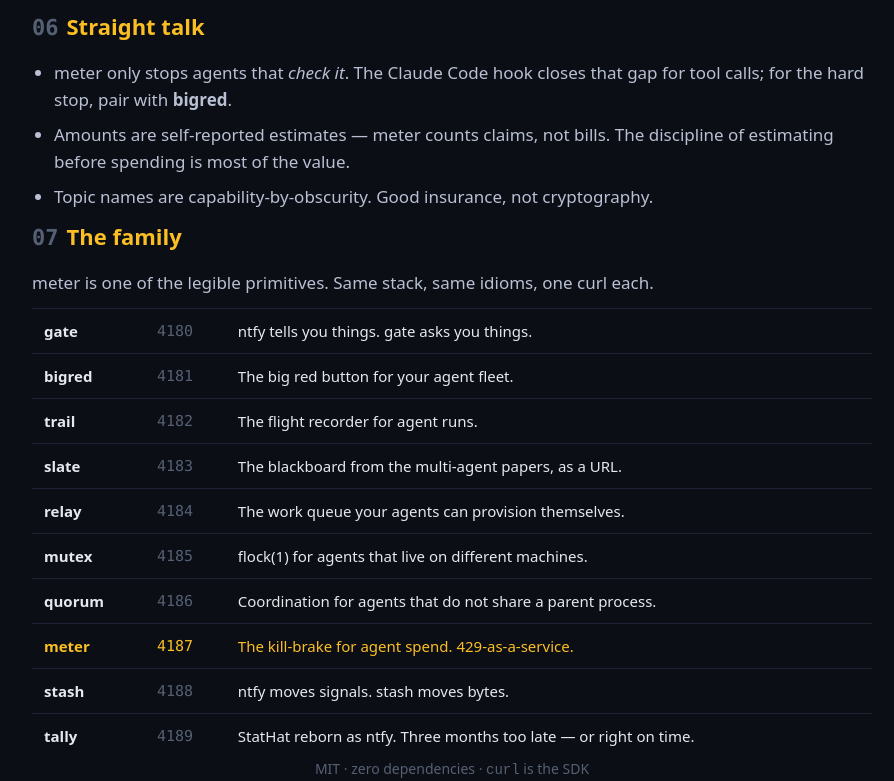
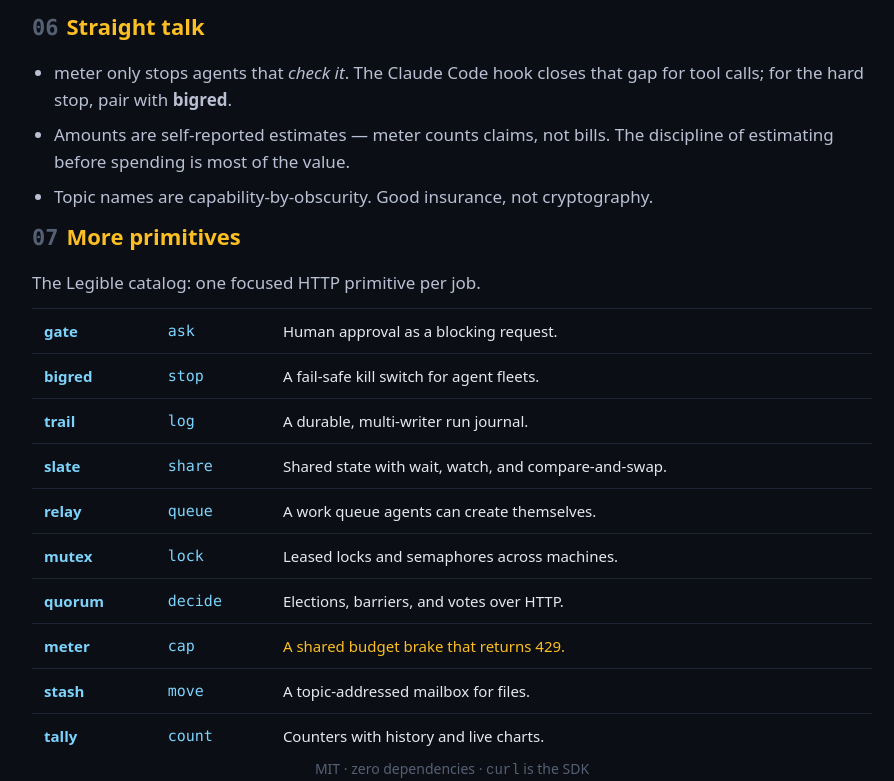
Before and after one commit to legible-sh/meter, a website: page site/index.html in a window 1280 px wide. Shown: the part 2081-2862 px from the top of the page, without its empty margins (188-1082 px from the left). Drawn offline with Linux system fonts and the light colour scheme.

Commit message:
Improve landing-page catalog copy and links

```diff
--- a/site/index.html
+++ b/site/index.html
@@ -135,19 +135,19 @@
 </section>
 
 <section class="wrap">
-  <h2><span class="n">07</span>The family</h2>
-  <p>meter is one of the legible primitives. Same stack, same idioms, one curl each.</p>
+  <h2><span class="n">07</span>More primitives</h2>
+  <p>The Legible catalog: one focused HTTP primitive per job.</p>
   <table class="family">
-    <tr><td>gate</td><td>4180</td><td>ntfy tells you things. gate asks you things.</td></tr>
-    <tr><td>bigred</td><td>4181</td><td>The big red button for your agent fleet.</td></tr>
-    <tr><td>trail</td><td>4182</td><td>The flight recorder for agent runs.</td></tr>
-    <tr><td>slate</td><td>4183</td><td>The blackboard from the multi-agent papers, as a URL.</td></tr>
-    <tr><td>relay</td><td>4184</td><td>The work queue your agents can provision themselves.</td></tr>
-    <tr><td>mutex</td><td>4185</td><td>flock(1) for agents that live on different machines.</td></tr>
-    <tr><td>quorum</td><td>4186</td><td>Coordination for agents that do not share a parent process.</td></tr>
-    <tr class="me"><td>meter</td><td>4187</td><td>The kill-brake for agent spend. 429-as-a-service.</td></tr>
-    <tr><td>stash</td><td>4188</td><td>ntfy moves signals. stash moves bytes.</td></tr>
-    <tr><td>tally</td><td>4189</td><td>StatHat reborn as ntfy. Three months too late — or right on time.</td></tr>
+    <tr><td><a href="https://gate.legible.sh">gate</a></td><td><a href="https://gate.legible.sh">ask</a></td><td>Human approval as a blocking request.</td></tr>
+    <tr><td><a href="https://bigred.legible.sh">bigred</a></td><td><a href="https://bigred.legible.sh">stop</a></td><td>A fail-safe kill switch for agent fleets.</td></tr>
+    <tr><td><a href="https://trail.legible.sh">trail</a></td><td><a href="https://trail.legible.sh">log</a></td><td>A durable, multi-writer run journal.</td></tr>
+    <tr><td><a href="https://slate.legible.sh">slate</a></td><td><a href="https://slate.legible.sh">share</a></td><td>Shared state with wait, watch, and compare-and-swap.</td></tr>
+    <tr><td><a href="https://relay.legible.sh">relay</a></td><td><a href="https://relay.legible.sh">queue</a></td><td>A work queue agents can create themselves.</td></tr>
+    <tr><td><a href="https://mutex.legible.sh">mutex</a></td><td><a href="https://mutex.legible.sh">lock</a></td><td>Leased locks and semaphores across machines.</td></tr>
+    <tr><td><a href="https://quorum.legible.sh">quorum</a></td><td><a href="https://quorum.legible.sh">decide</a></td><td>Elections, barriers, and votes over HTTP.</td></tr>
+    <tr class="me"><td><a href="https://meter.legible.sh">meter</a></td><td><a href="https://meter.legible.sh">cap</a></td><td>A shared budget brake that returns 429.</td></tr>
+    <tr><td><a href="https://stash.legible.sh">stash</a></td><td><a href="https://stash.legible.sh">move</a></td><td>A topic-addressed mailbox for files.</td></tr>
+    <tr><td><a href="https://tally.legible.sh">tally</a></td><td><a href="https://tally.legible.sh">count</a></td><td>Counters with history and live charts.</td></tr>
   </table>
 </section>
 
```
